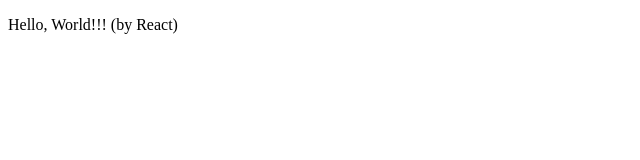
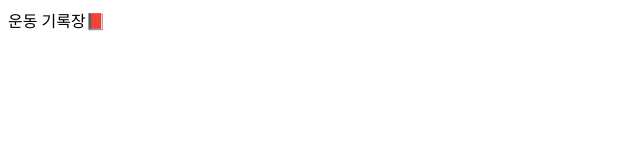
Before and after one commit to CodeSoom/project-spring-1-onys-programmer, a React app: page / in a window 1280 px wide. Shown: the top 160 px of the page, without its empty margins (0-640 px from the left). Built offline with nearby package versions, Linux system fonts and the light colour scheme.

Commit message:
앱 제목을 표시하라 페이지 헤더 태그에 앱 제목 "운동기록장"을 표시했습니다.

```diff
--- /dev/null
+++ b/src/App.jsx
@@ -0,0 +1,9 @@
+import React from 'react';
+
+export default function App() {
+  return (
+    <header>
+      운동 기록장📕
+    </header>
+  );
+}
--- a/src/index.jsx
+++ b/src/index.jsx
@@ -1,12 +1,9 @@
 import React from 'react';
 import ReactDom from 'react-dom';
 
-console.log('Hello world!');
+import App from './App.jsx';
 
-const element = (
-  <div>
-    <p>Hello, World!!! (by React)</p>
-  </div>
-);
-
-ReactDom.render(element, document.getElementById('app'));
+ReactDom.render(
+  <App />,
+  document.getElementById('app')
+  );
```
